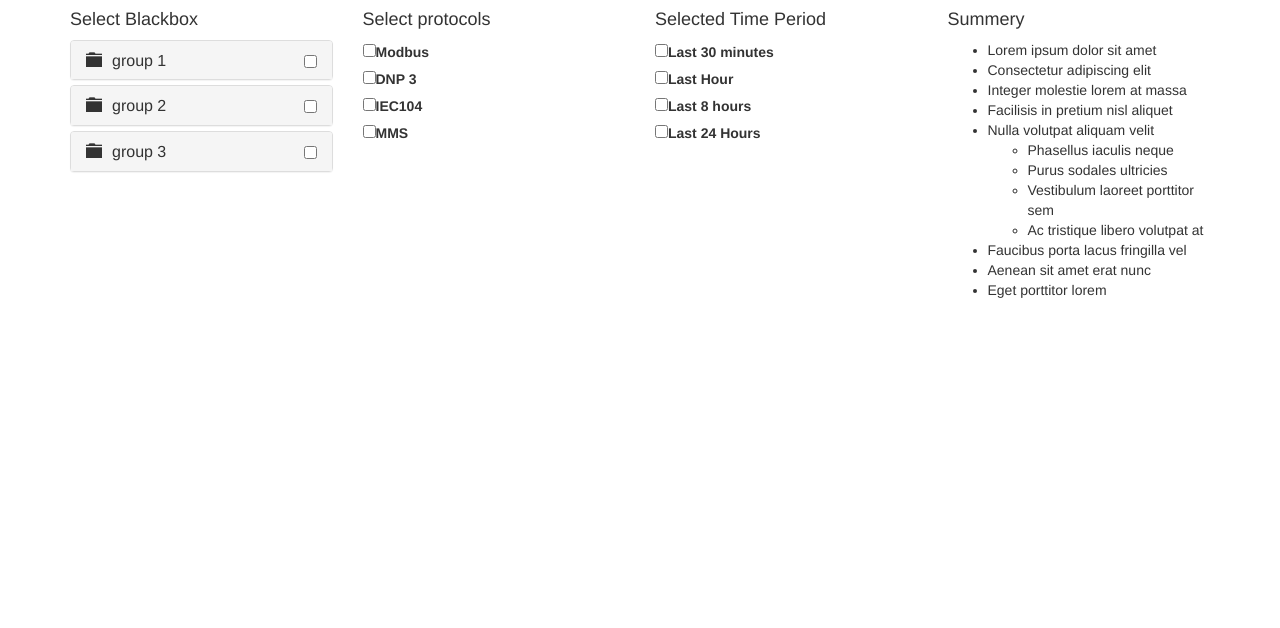
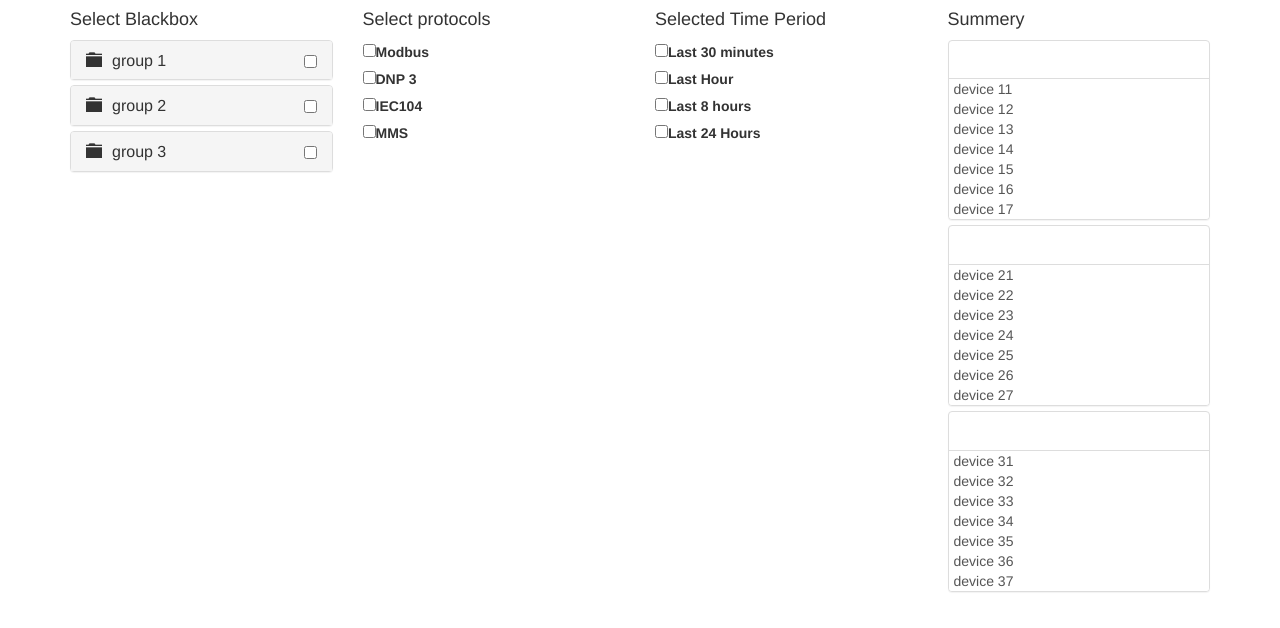
Before and after one commit to elisolero/cyberbit, an Angular app: page / in a window 1280 px wide. Shown: the top 628 px of the page. Built offline with nearby package versions, Linux system fonts and the light colour scheme.

Commit message:
fill components data

```diff
--- a/src/app/accordion/accordion.component.ts
+++ b/src/app/accordion/accordion.component.ts
@@ -12,6 +12,7 @@ export class AccordionComponent implements OnInit {
   data;
   device_groups = [];
 
+
   constructor(private deviceService: DeviceService) {
 
    }
--- a/src/app/summery/summery.component.css
+++ b/src/app/summery/summery.component.css
@@ -0,0 +1,3 @@
+.list-group-item {
+    padding: 0px 5px;
+}
--- a/src/app/summery/summery.component.html
+++ b/src/app/summery/summery.component.html
@@ -1,19 +1,26 @@
 <h4>Summery</h4>
 
-<ul>
-      <li>Lorem ipsum dolor sit amet</li>
-      <li>Consectetur adipiscing elit</li>
-      <li>Integer molestie lorem at massa</li>
-      <li>Facilisis in pretium nisl aliquet</li>
-      <li>Nulla volutpat aliquam velit
-        <ul>
-          <li>Phasellus iaculis neque</li>
-          <li>Purus sodales ultricies</li>
-          <li>Vestibulum laoreet porttitor sem</li>
-          <li>Ac tristique libero volutpat at</li>
-        </ul>
-      </li>
-      <li>Faucibus porta lacus fringilla vel</li>
-      <li>Aenean sit amet erat nunc</li>
-      <li>Eget porttitor lorem</li>
-    </ul>
+
+<div class="panel-group" >
+
+  <div class="panel panel-default" *ngFor="let content of data">
+    <div class="panel-heading" style="opacity: 0;">
+      <h4 class="panel-title">
+          {{content.name}}
+      </h4>
+    </div>
+    <div id="group{{content.id}}" class="panel-collapse ">
+      <div class="list-group">
+
+        <div *ngFor="let group of content.devices">
+
+          <a href="#" class="list-group-item">
+               {{group.name}}
+              </a>
+
+        </div>
+
+      </div>
+    </div>
+  </div>
+</div>
--- a/src/app/summery/summery.component.ts
+++ b/src/app/summery/summery.component.ts
@@ -1,4 +1,6 @@
-import { Component, OnInit } from '@angular/core';
+import { Component, OnInit ,Input } from '@angular/core';
+import {DeviceService} from '../device.service';
+
 
 @Component({
   selector: 'app-summery',
@@ -7,9 +9,20 @@ import { Component, OnInit } from '@angular/core';
 })
 export class SummeryComponent implements OnInit {
 
-  constructor() { }
+
+
+
+  data;
+  device_groups = [];
+
+
+  constructor(private deviceService: DeviceService) {
+
+   }
 
   ngOnInit() {
+    this.data =   this.deviceService.getDevices()[0].device_groups;
   }
 
+
 }
```
